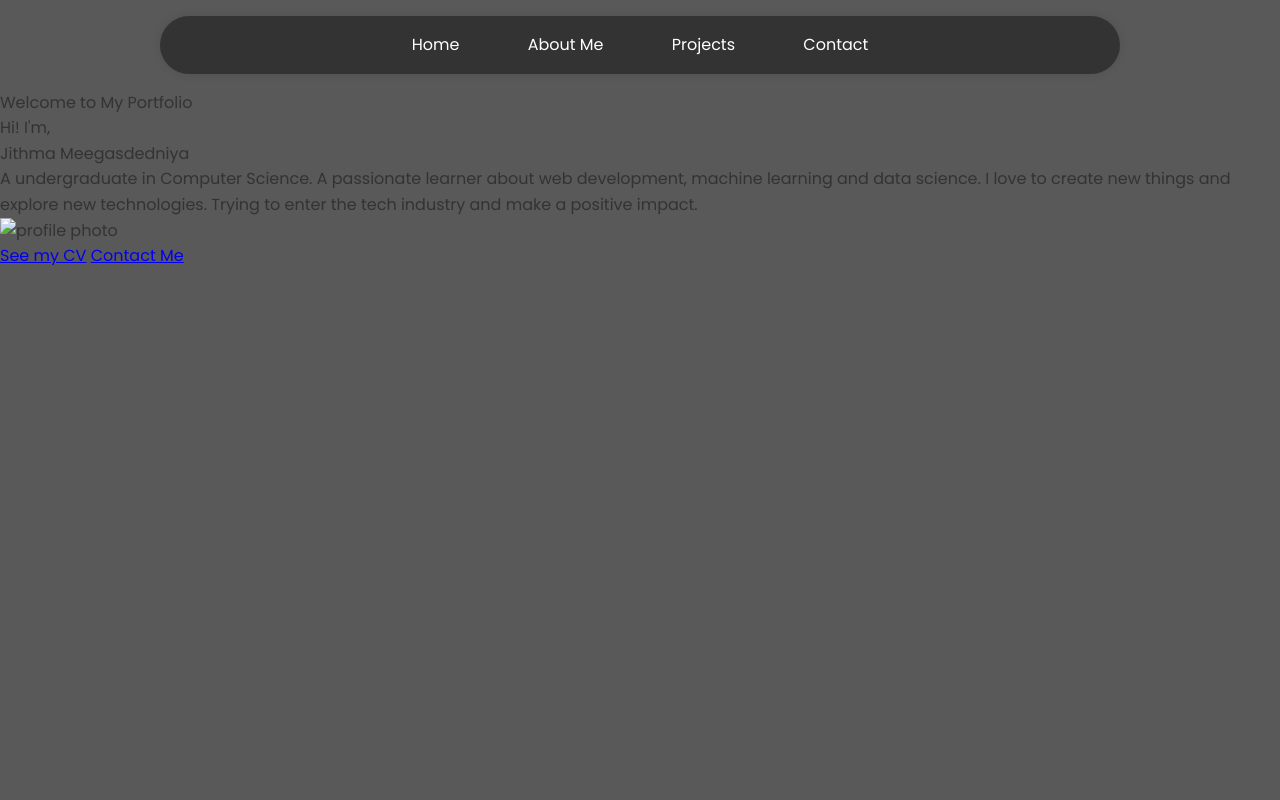
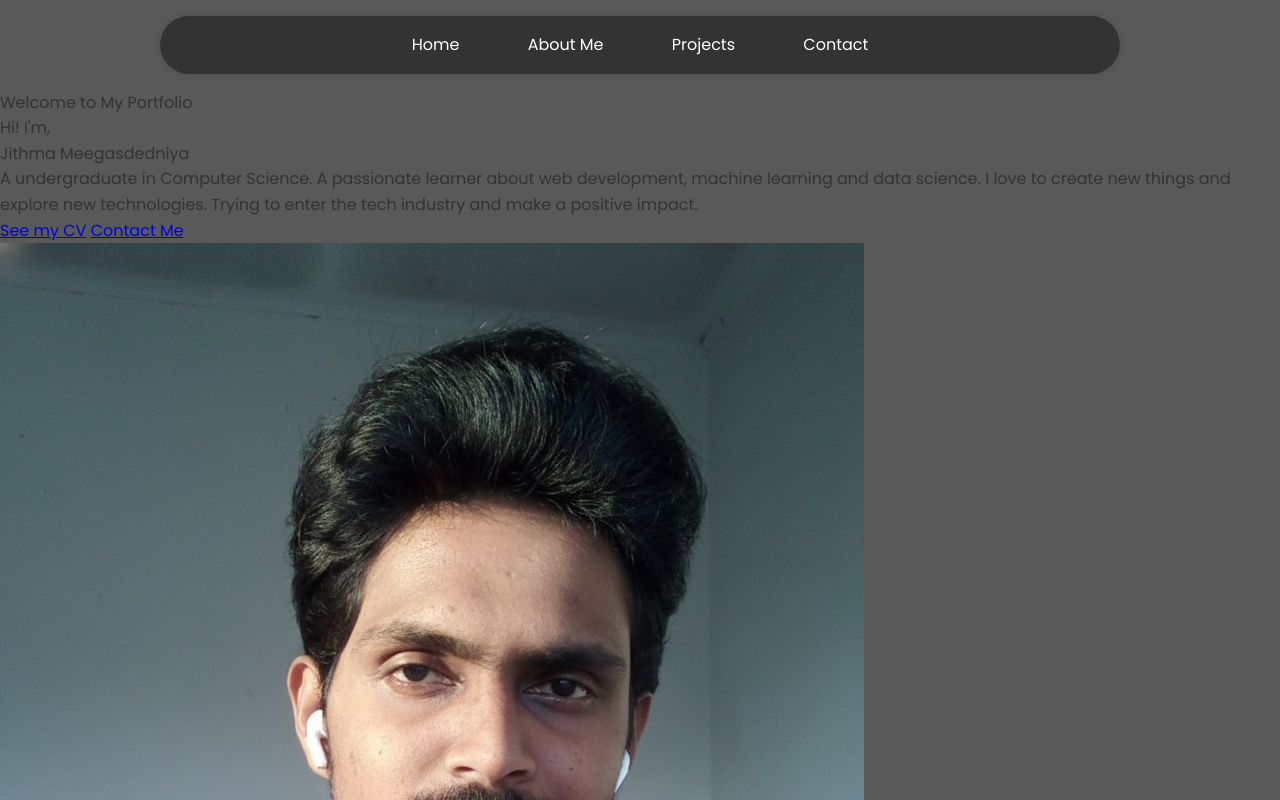
Before and after one commit to jithmac/Personal-Website, a plain HTML site: page index.html in a window 1280 px wide. Shown: the top 800 px of the page. Drawn offline with nearby package versions, Linux system fonts and the light colour scheme.

Commit message:
submit index

```diff
--- a/index.html
+++ b/index.html
@@ -30,15 +30,14 @@
                 web development, machine learning and data science. I love to create new things and explore
                 new technologies. Trying to enter the tech industry and make a positive impact.
             </div>
+             <div class="buttons">
+                <a href="#seemycv" class="btn">See my CV</a>
+                <a href="#contact" class="btn btn-primary">Contact Me</a>
+            </div>
         </div>
 
         <div class="profile-img">
-            <img src="#profilephoto" alt="profile photo">
-        </div>
-
-        <div class="buttons">
-            <a href="#seemycv" class="btn">See my CV</a>
-            <a href="#contact" class="btn btn-primary">Contact Me</a>
+            <img src="\imgs\Profile Photo.png" alt="profile photo">
         </div>
     </div>
 </body>
```
